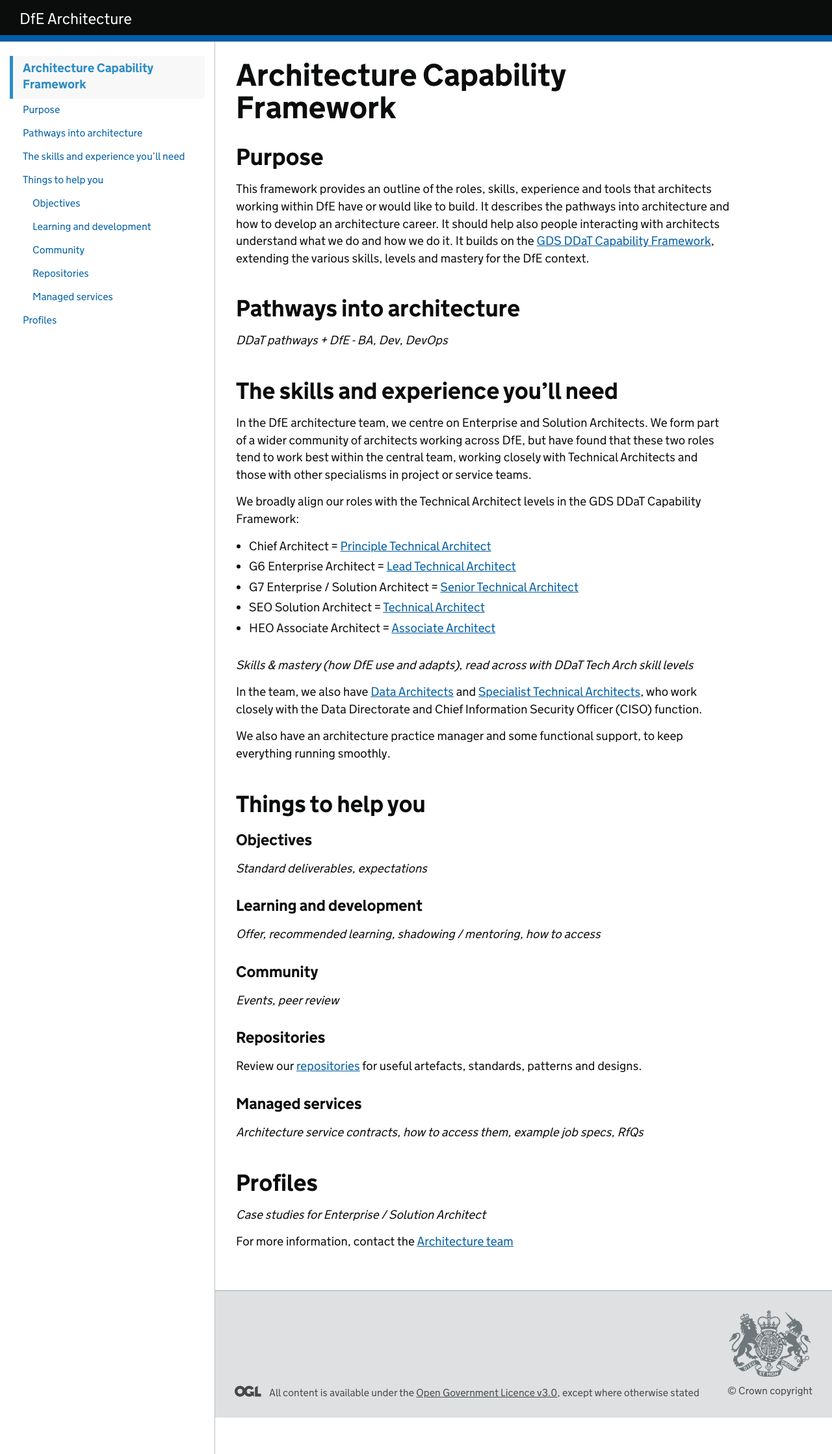
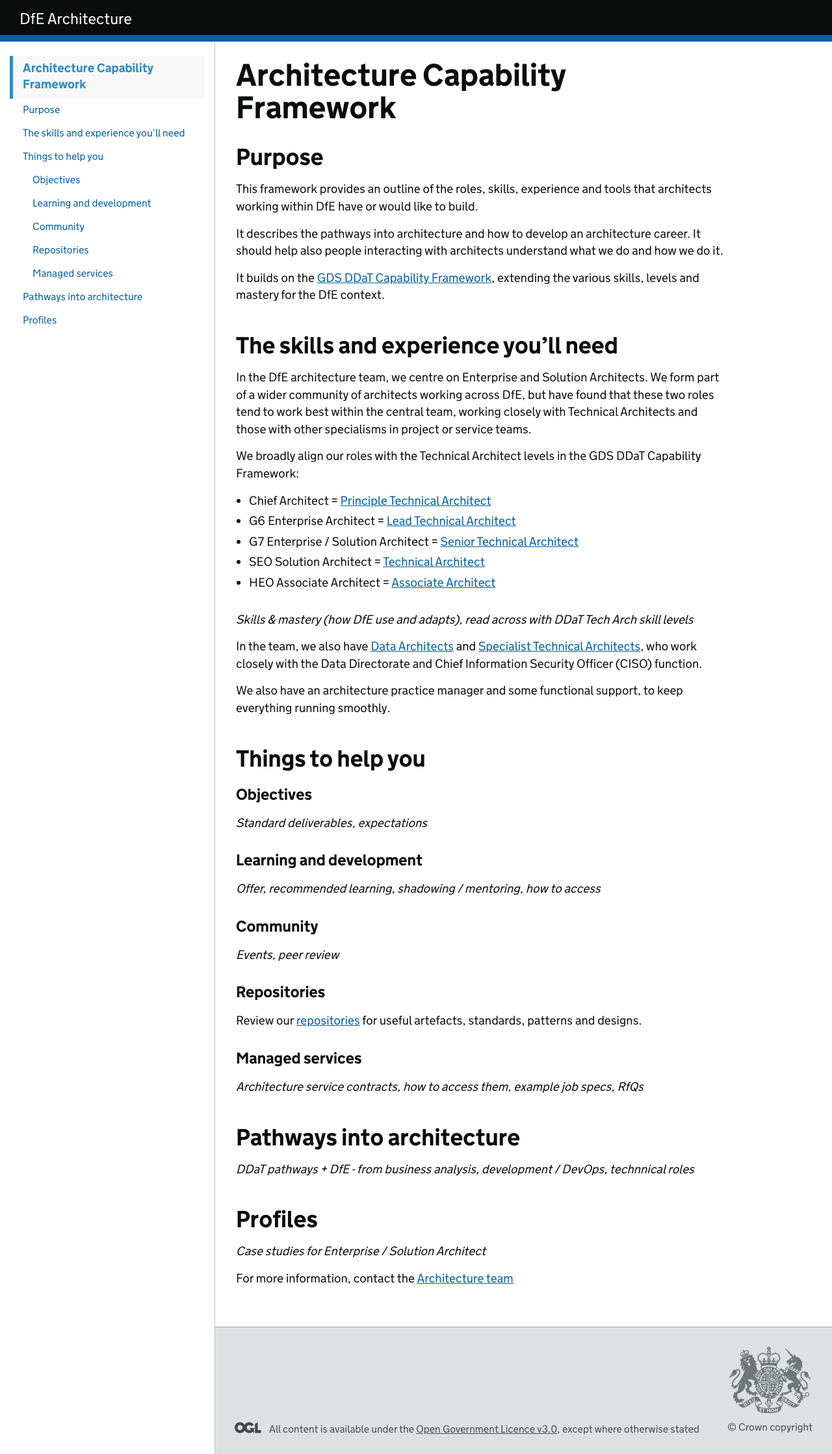
Before and after one commit to DFE-Digital/architecture, a Jekyll site: the page built from capability/architecture-capability-framework.md, in a window 1280 px wide. Shown: the whole page at 65% size. Built offline with Jekyll 4.4.1, drawn with Linux system fonts in a browser that asks for light colours; our own code applies the rules of GitHub Pages for plain Markdown files.

Commit message:
Update architecture-capability-framework.md

```diff
--- a/capability/architecture-capability-framework.md
+++ b/capability/architecture-capability-framework.md
@@ -7,14 +7,14 @@ expires: 2020-01-01
 
 ## Purpose
 This framework provides an outline of the roles, skills, experience and tools that architects
-working within DfE have or would like to build. It describes the pathways into architecture and
+working within DfE have or would like to build.
+
+It describes the pathways into architecture and
 how to develop an architecture career. It should help also people interacting with
-architects understand what we do and how we do it. It builds on the
-[GDS DDaT Capability Framework](https://www.gov.uk/government/collections/digital-data-and-technology-profession-capability-framework),
+architects understand what we do and how we do it.
+
+It builds on the [GDS DDaT Capability Framework](https://www.gov.uk/government/collections/digital-data-and-technology-profession-capability-framework),
 extending the various skills, levels and mastery for the DfE context.
-
-## Pathways into architecture
-*DDaT pathways + DfE - BA, Dev, DevOps*
 
 ## The skills and experience you'll need
 In the DfE architecture team, we centre on Enterprise and Solution Architects.
@@ -49,6 +49,9 @@ Review our [repositories](/repositories) for useful artefacts, standards, patter
 ### Managed services
 *Architecture service contracts, how to access them, example job specs, RfQs*
 
+## Pathways into architecture
+*DDaT pathways + DfE - from business analysis, development / DevOps, technnical roles*
+
 ## Profiles
 *Case studies for Enterprise / Solution Architect*
 
```
